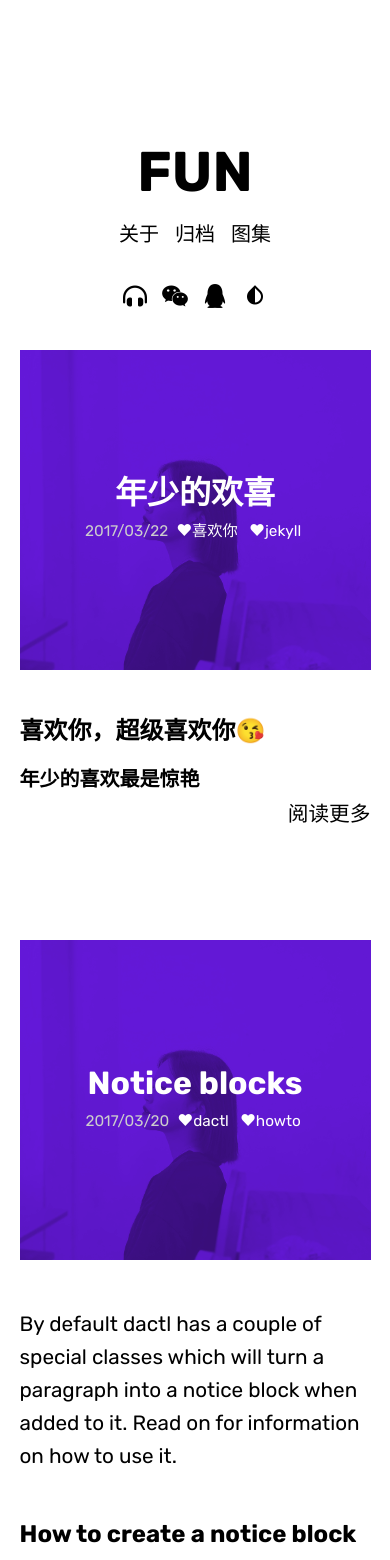
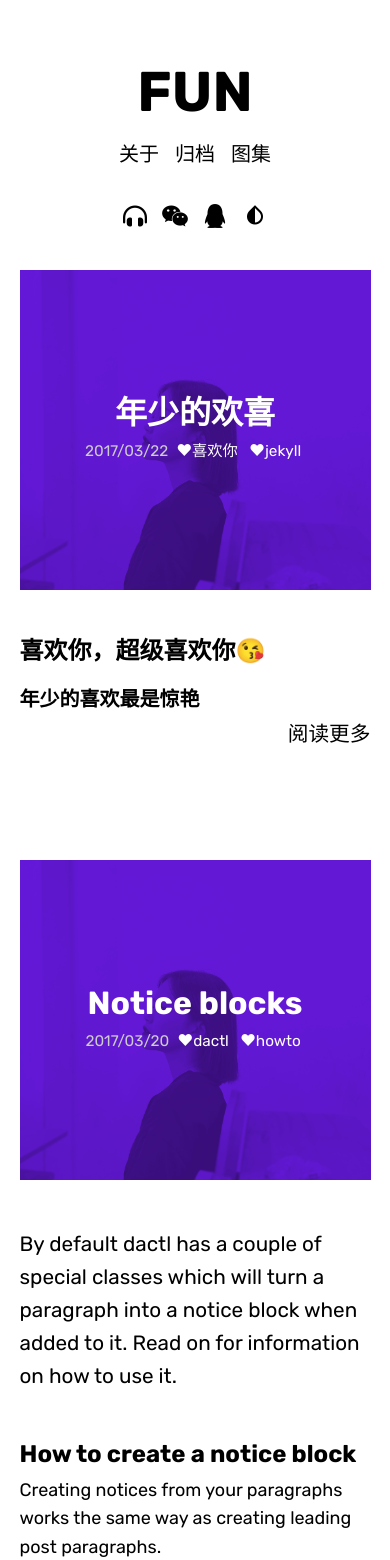
Before and after one commit to FUNzmr/Remember, a Jekyll site: the page built from index.html, in a window 390 px wide. Shown: the top 1560 px of the page. Built offline with Jekyll 4.4.1, drawn with Linux system fonts in a browser that asks for light colours; nearby versions of some CDN libraries; some web fonts are replaced; the list of posts is cut into pages by our own code; comment, search, counter and statistics services are not loaded; a style sheet for code colours, icons or effects is not loaded.

Commit message:
Update _header.scss

```diff
--- a/_sass/_header.scss
+++ b/_sass/_header.scss
@@ -83,7 +83,7 @@ header {
     }
     // fake it till you make it
     .logo {
-      margin-top: 5rem;
+//       margin-top: 5rem;
       .logosvg {
         display: block;
         margin: -9rem auto 5rem auto;
```
